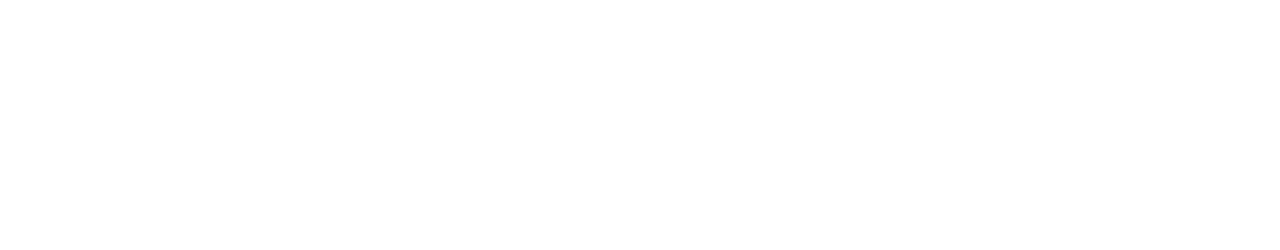
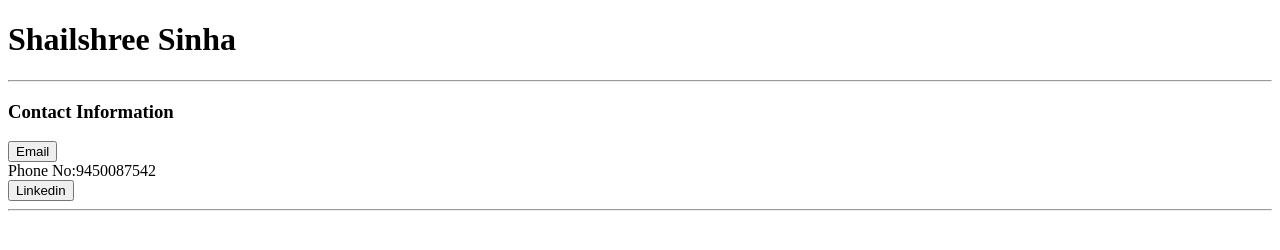
Before and after one commit to shailshree23/html_pages, a plain HTML site: page contact.html in a window 1280 px wide. Drawn offline with Linux system fonts and the light colour scheme.

Commit message:
contact_info

```diff
--- a/contact.html
+++ b/contact.html
@@ -5,6 +5,21 @@
     <title>Contact_Shailshree</title>
 </head>
 <body>
+<header><h1 style="text-align:centre;background-colour:blue">Shailshree Sinha</h1></header>
+<hr>
+<h3>Contact Information</h3>
+<a href="mailto:shailshreesinha@gmail.com">
+    <button style="background-colour:blue;">Email</button>
+</a>
+<br>
+
+<label>Phone No:9450087542</label>
+<br>
+<a href="https://www.linkedin.com/authwall?trk=bf&trkInfo=AQE2Ze2u_4Ys2gAAAY9IrVxARpjCnp8UnbFOSQUfitKmcpuFdN3b_HoNP-HSeU-pbnsGMX071fgjRh5X2G8HxzCBboktBCd2m4KsErjpVhPot10H68-13l8srPYQinN49o8sPSI=&original_referer=&sessionRedirect=https%3A%2F%2Fwww.linkedin.com%2Fin%2Fshailshree-sinha-9a3344281%3Futm_source%3Dshare%26utm_campaign%3Dshare_via%26utm_content%3Dprofile%26utm_medium%3Dandroid_app">
+      <button style="background-colour:blue;">Linkedin</button>
+</a>
+    <hr>
+
 
 
 </body>
```
